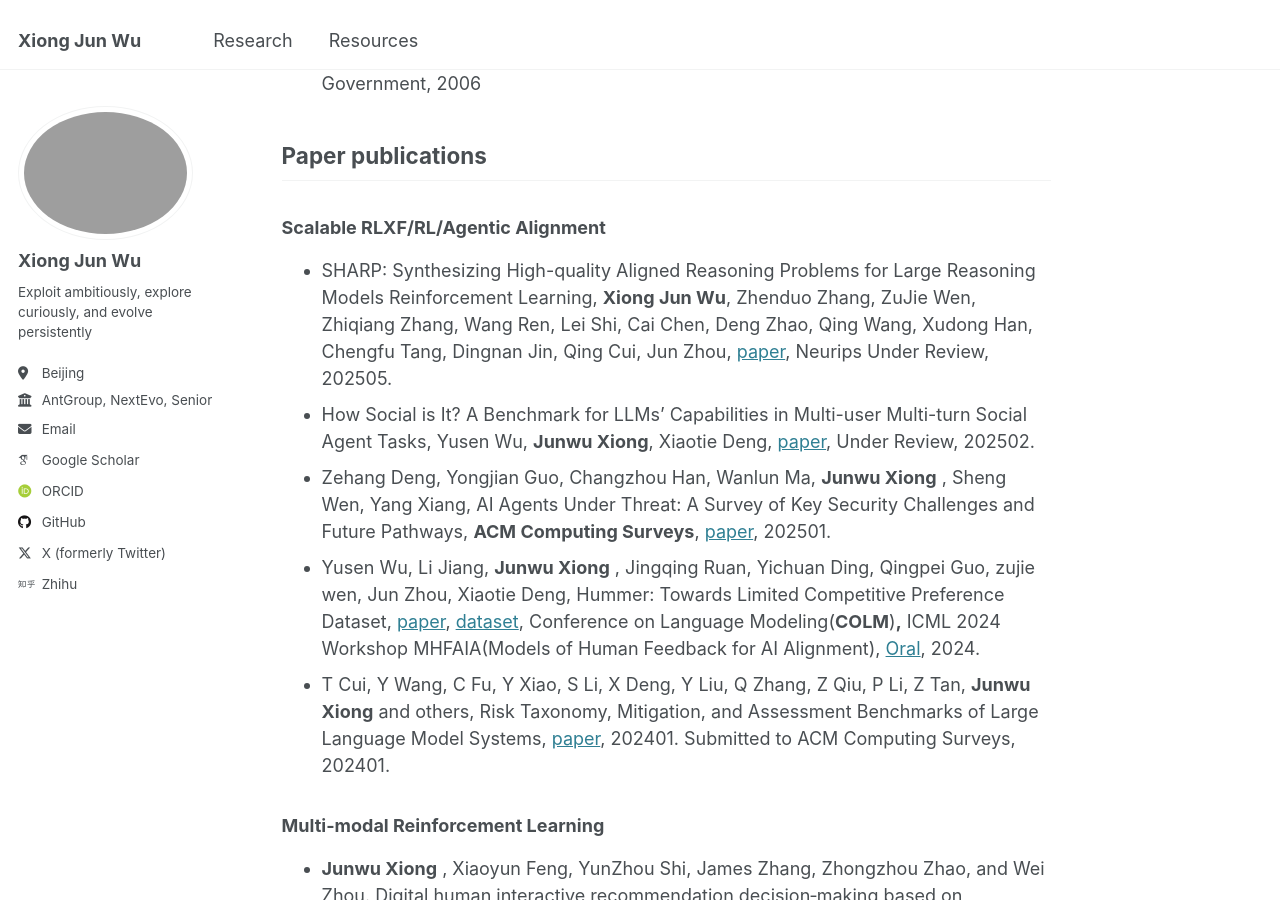
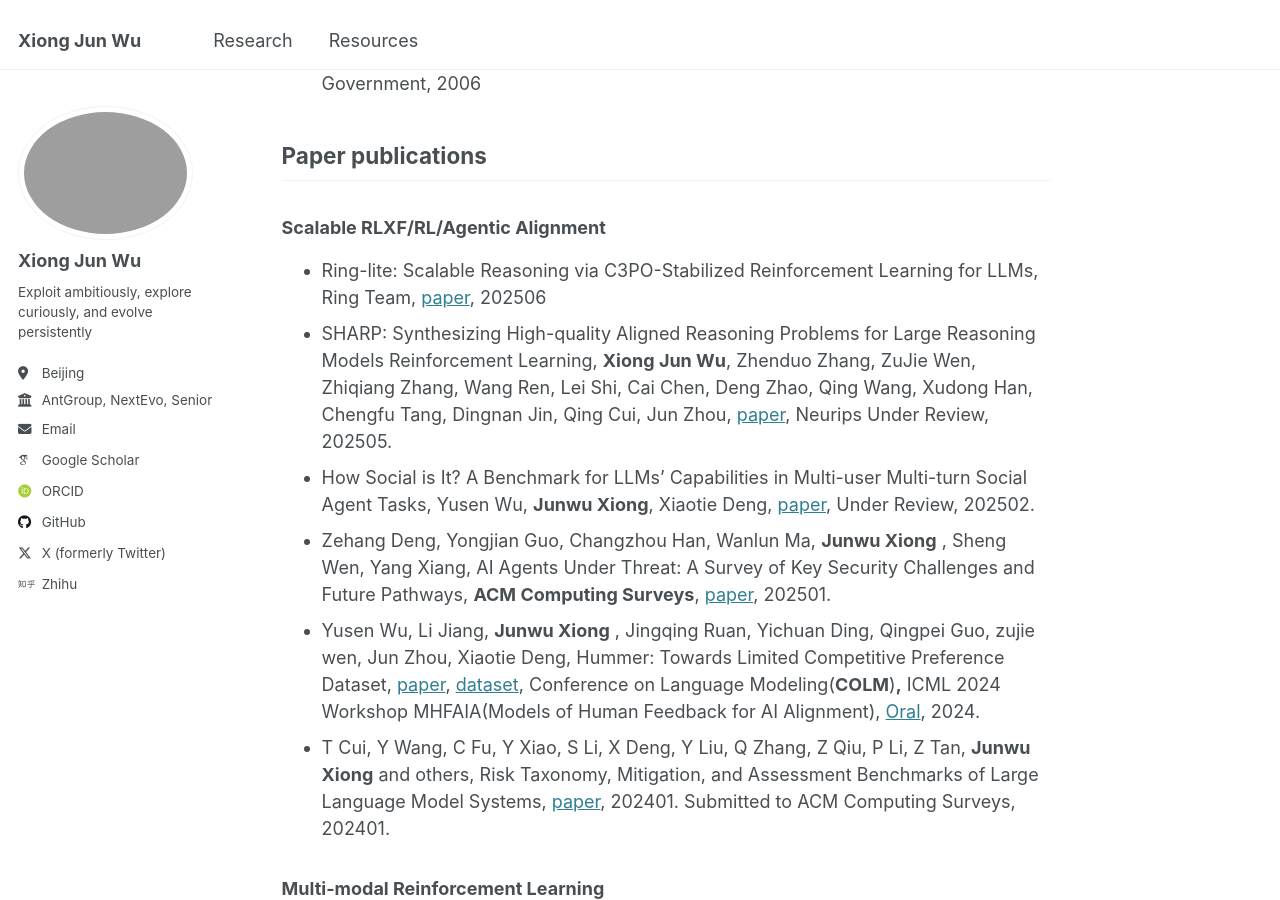
Before and after one commit to junwuxgi/junwuxgi.github.io, a Jekyll site: the page built from _pages/about.md, in a window 1280 px wide and 900 px high, scrolled down 1986 px. Built offline with Jekyll 4.4.1, drawn with Linux system fonts in a browser that asks for light colours; some web fonts are replaced.

Commit message:
update config

```diff
--- a/_pages/about.md
+++ b/_pages/about.md
@@ -49,7 +49,7 @@ redirect_from:
 ## Paper publications
 
 ### **Scalable RLXF/RL/Agentic Alignment**
-
+* Ring-lite: Scalable Reasoning via C3PO-Stabilized Reinforcement Learning for LLMs, Ring Team, [paper](https://arxiv.org/abs/2506.14731), 202506
 * SHARP: Synthesizing High-quality Aligned Reasoning Problems for Large Reasoning Models Reinforcement Learning, **Xiong Jun Wu**, Zhenduo Zhang, ZuJie Wen, Zhiqiang Zhang, Wang Ren, Lei Shi, Cai Chen, Deng Zhao, Qing Wang, Xudong Han, Chengfu Tang, Dingnan Jin, Qing Cui, Jun Zhou, [paper](https://arxiv.org/abs/2505.14147), Neurips Under Review, 202505.
 * How Social is It? A Benchmark for LLMs' Capabilities in Multi-user Multi-turn Social Agent Tasks, Yusen Wu, **Junwu Xiong**, Xiaotie Deng, [paper](https://openreview.net/pdf?id=RuwAMoFxzG), Under Review, 202502.
 * Zehang Deng, Yongjian Guo, Changzhou Han, Wanlun Ma,  **Junwu Xiong** , Sheng Wen, Yang Xiang, AI Agents Under Threat: A Survey of Key Security Challenges and Future Pathways, **ACM Computing Surveys**, [paper](https://dl.acm.org/doi/10.1145/3716628), 202501.
```
Also changed, not shown: 2 other files.
